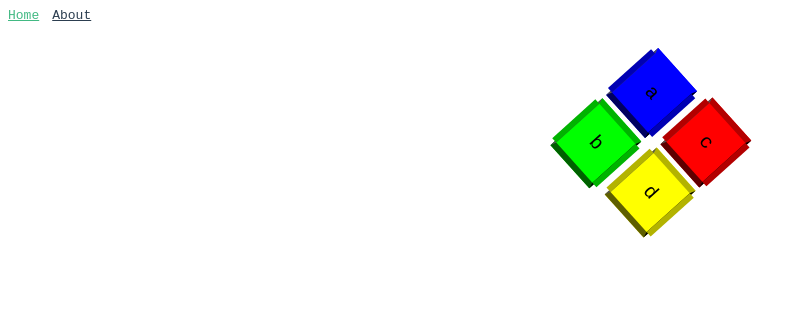
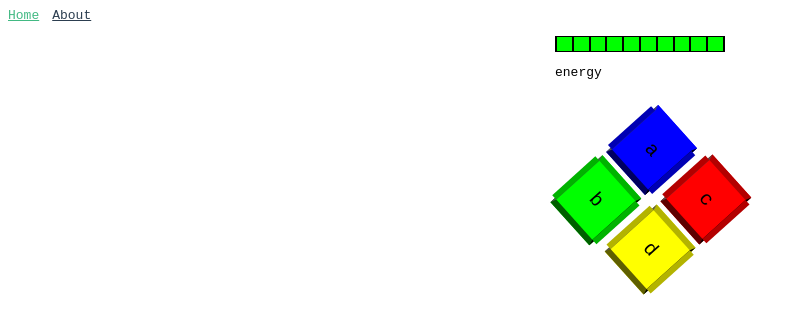
Before and after one commit to luczyna/dance-for-your-light, a Vue app: page / in a window 1280 px wide. Shown: the top 332 px of the page, without its empty margins (0-805 px from the left). Built offline with nearby package versions, Linux system fonts and the light colour scheme.

Commit message:
new energy level display

```diff
--- /dev/null
+++ b/src/components/EnergyLevel.vue
@@ -0,0 +1,71 @@
+<template>
+  <div class="energy-container">
+    <div class="energy-level">
+      <div v-for="n of limit" class="energy" v-bind:key="n" v-bind:class="{'filled': availableEnergy >= n}"></div>
+    </div>
+
+    <p class="label">energy</p>
+  </div>
+</template>
+
+<script>
+const LIMIT = 10;
+
+export default {
+  name: 'EnergyLevel',
+  data: function() {
+    return {
+      limit: LIMIT,
+      availableEnergy: LIMIT
+    }
+  },
+  methods: {
+    increaseEnergy(amount) {
+      this.availableEnergy += amount;
+
+      if (this.availableEnergy > this.limit) {
+        this.availableEnergy = this.limit;
+      }
+    },
+    decreaseEnergy(amount) {
+      this.availableEnergy -= amount;
+
+      if (this.availableEnergy < 0) {
+        this.availableEnergy = 0;
+      }
+    }
+  }
+}
+</script>
+
+<style lang="scss">
+  .energy-container {
+    // TODO update with new elements or use a $var
+    width: 170px;
+    margin: 0 auto 1em;
+  }
+
+  .energy-level {
+    display: flex;
+    justify-content: flex-start;
+    height: 16px;
+  }
+
+  .energy {
+    border: 1px solid black;
+    width: 1px;
+    flex: 1 0 auto;
+
+    &:first-of-type {
+      border-left-width: 2px;
+    }
+
+    &:last-of-type {
+      border-right-width: 2px;
+    }
+
+    &.filled {
+      background: lime;
+    }
+  }
+</style>
--- a/src/views/Home.vue
+++ b/src/views/Home.vue
@@ -1,5 +1,6 @@
 <template>
   <div class="home">
+    <EnergyLevel />
     <SNESButtons @sendMove="recieveMove"/>
 
     <ul v-if="messages.length">
@@ -9,6 +10,7 @@
 </template>
 
 <script>
+import EnergyLevel from '@/components/EnergyLevel.vue';
 import SNESButtons from '@/components/SNESButtons.vue';
 import DanceService from '@/services/DanceService.vue';
 
@@ -18,6 +20,7 @@ export default {
     DanceService
   ],
   components: {
+    EnergyLevel,
     SNESButtons
   },
   data: function() {
```
